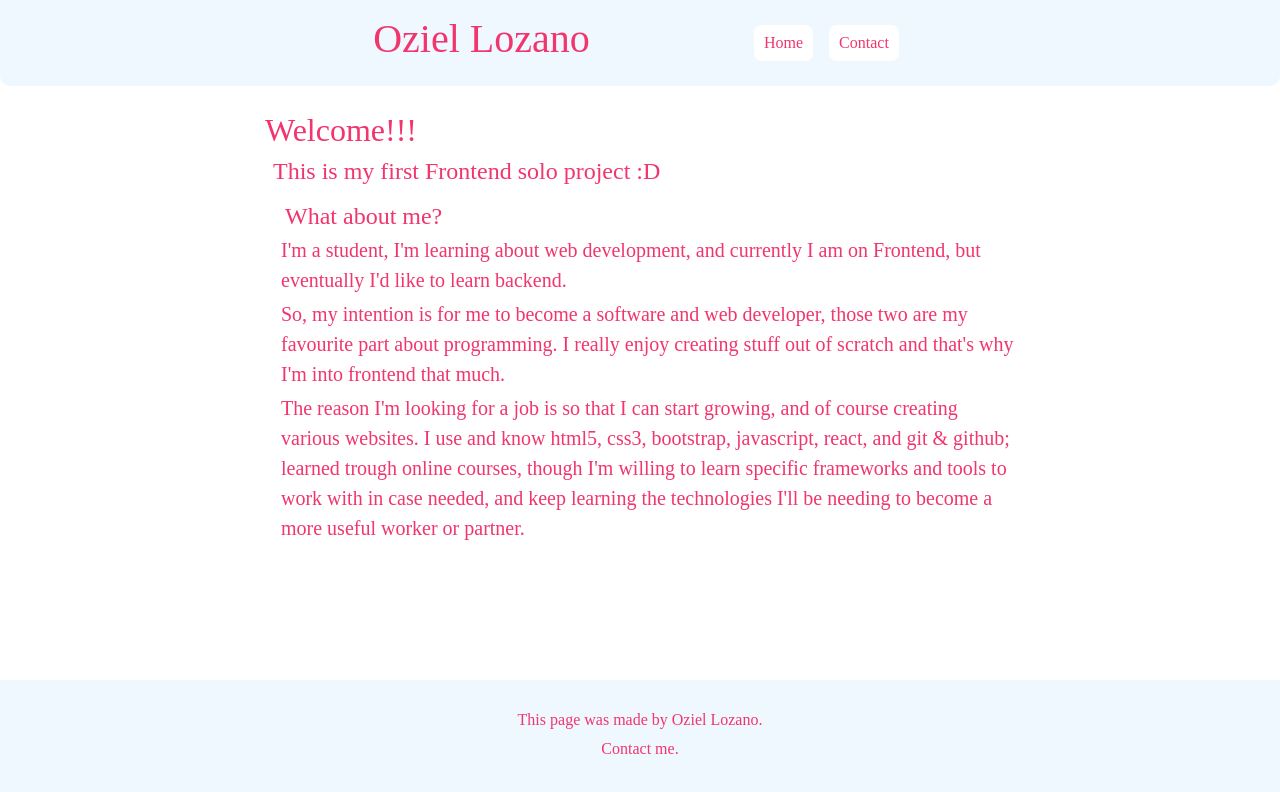
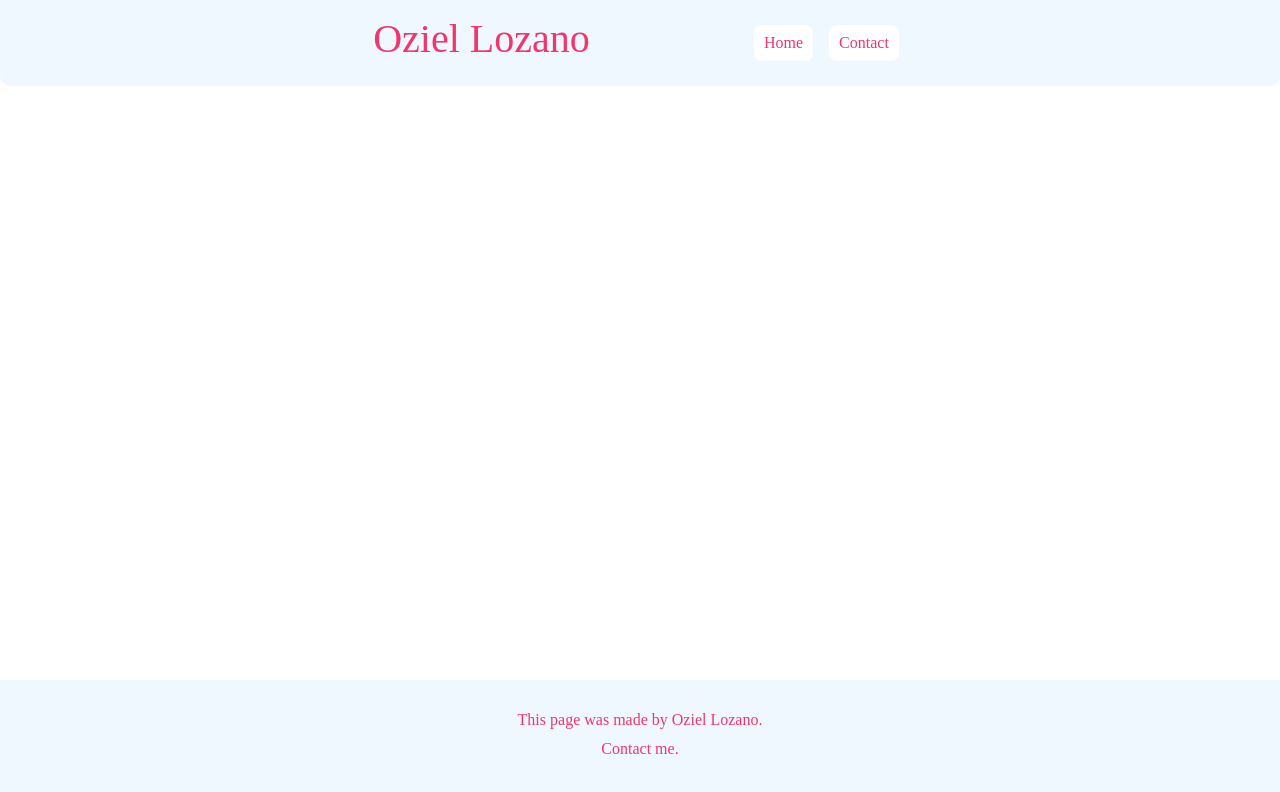
Before and after one commit to OzzyLozano/first-frontend-project, a React (Create React App) app: page / in a window 1280 px wide. Shown: the top 792 px of the page. Built offline with nearby package versions, Linux system fonts and the light colour scheme; a web font is replaced by a local one.

Commit message:
fixed gh-pages issue

```diff
--- a/src/App.js
+++ b/src/App.js
@@ -10,7 +10,7 @@ function App() {
         <Navbar />
         <div className="content">
           <Routes>
-            <Route exact path='/' element={<Home />} />
+            <Route exact path='/my-first-frontend-project/' element={<Home />} />
           </Routes>
         </div>
         <Footer />
```
